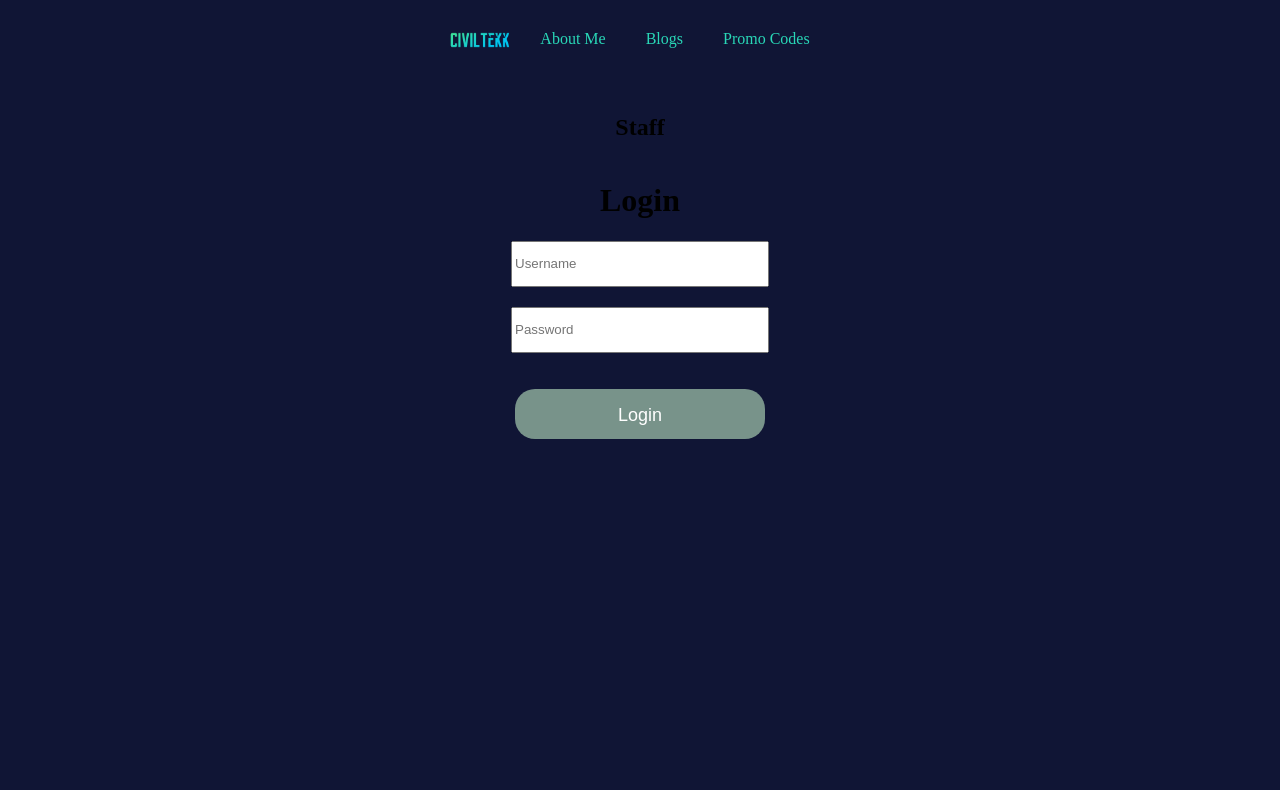
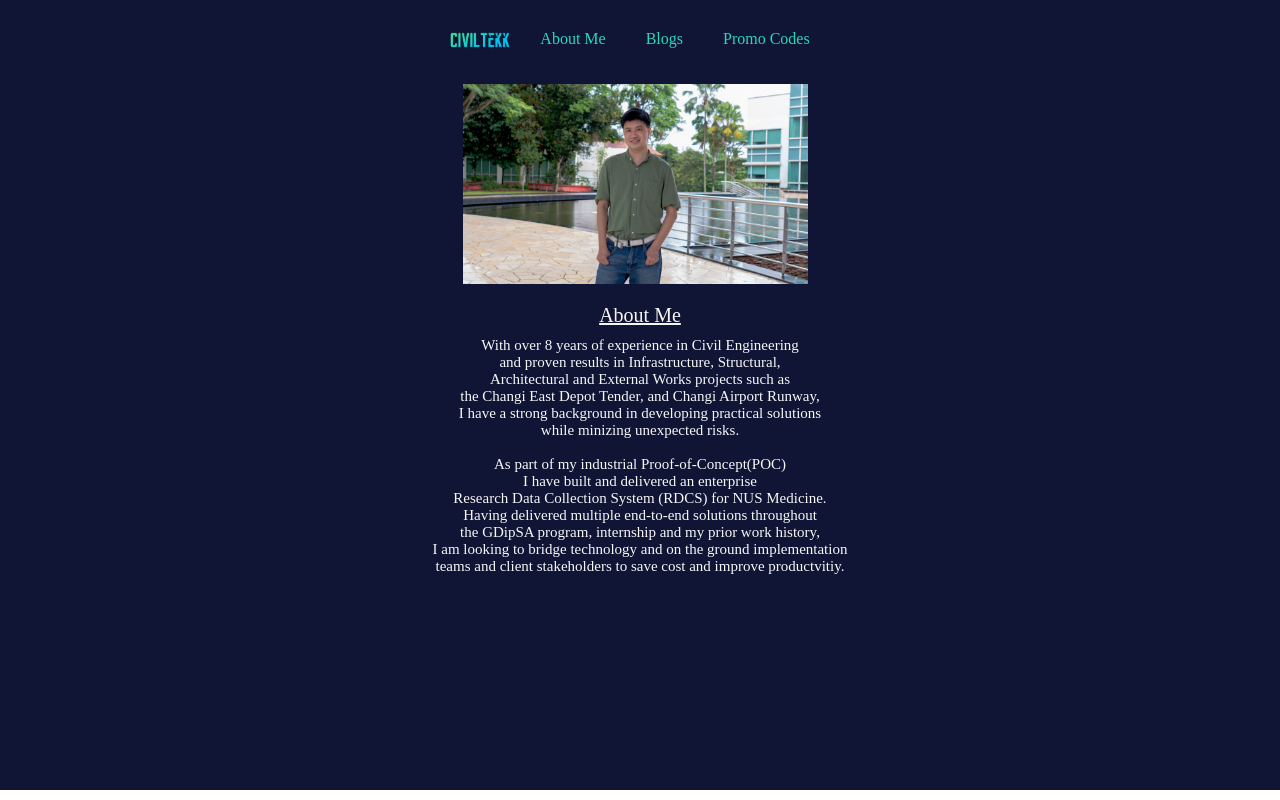
Before and after one commit to shermainelim/Kk, a React (Create React App) app: page /staff in a window 1280 px wide. Built offline with nearby package versions, Linux system fonts and the light colour scheme.

Commit message:
about me

```diff
--- a/src/screens/scss/GlobalStyles.scss
+++ b/src/screens/scss/GlobalStyles.scss
@@ -51,5 +51,5 @@ div.app {
   align-items: center;
   color: rgb(41, 215, 183);
   font-size: 16px;
-  text-align:left;
+  text-align:center;
 }
--- a/src/screens/staff/Staff.jsx
+++ b/src/screens/staff/Staff.jsx
@@ -6,20 +6,38 @@ import classNames from "classnames/bind";
 import styles from "./Staff.scss";
 import "../scss/GlobalStyles.scss";
 import { useIsLoggedInStaff } from "../../redux/appSlice";
+import Kkpose from "../../assets/kkpose.png"
 
 const Staff = () => {
   const cx = classNames.bind(styles);
-  const isLoggedInStaff = useIsLoggedInStaff();
 
-  if (isLoggedInStaff) {
-    return <Navigate to="/staffPage" />;
-  }
+
   return (
     <div className={cx("container")}>
-      <h2>Staff</h2>
+     <img
+            style={{ width: "345px", height: "200px", margin:"-10px", paddingRight:"10px" }}
+            src={Kkpose}
+            alt="Pose"
+          ></img>
 
-      <div className={cx("login")}>
-        <Login staff={true} />
+      <div className={cx("about-me")}>
+        About Me
+      </div>
+
+      <div className={cx("about-me-desc")}>
+        With over 8 years of experience in Civil Engineering <br/>
+        and proven results in Infrastructure, Structural, <br/>
+        Architectural and External Works projects such as <br/>
+        the Changi East Depot Tender, and Changi Airport Runway, <br/>
+        I have a strong background in developing practical solutions <br/>
+        while minizing unexpected risks. <br/><br/>
+        As part of my industrial Proof-of-Concept(POC) <br/>
+        I have built and delivered an enterprise <br/>
+        Research Data Collection System (RDCS) for NUS Medicine. <br/>
+        Having delivered multiple end-to-end solutions throughout<br/>
+        the GDipSA program, internship and my prior work history, <br/>
+        I am looking to bridge technology and on the ground implementation <br/>
+        teams and client stakeholders to save cost and improve productvitiy. <br/>
       </div>
     </div>
   );
--- a/src/screens/staff/Staff.scss
+++ b/src/screens/staff/Staff.scss
@@ -0,0 +1,13 @@
+
+.about-me{
+    margin-top:30px;
+    font-size:20px;
+    color: #F7F5F2;
+    text-decoration: underline;
+}
+
+.about-me-desc{
+    margin-top:10px;
+    font-size:15px;
+    color: #F7F7F7
+}
```
Also changed, not shown: src/assets/kkpose.png (added).
